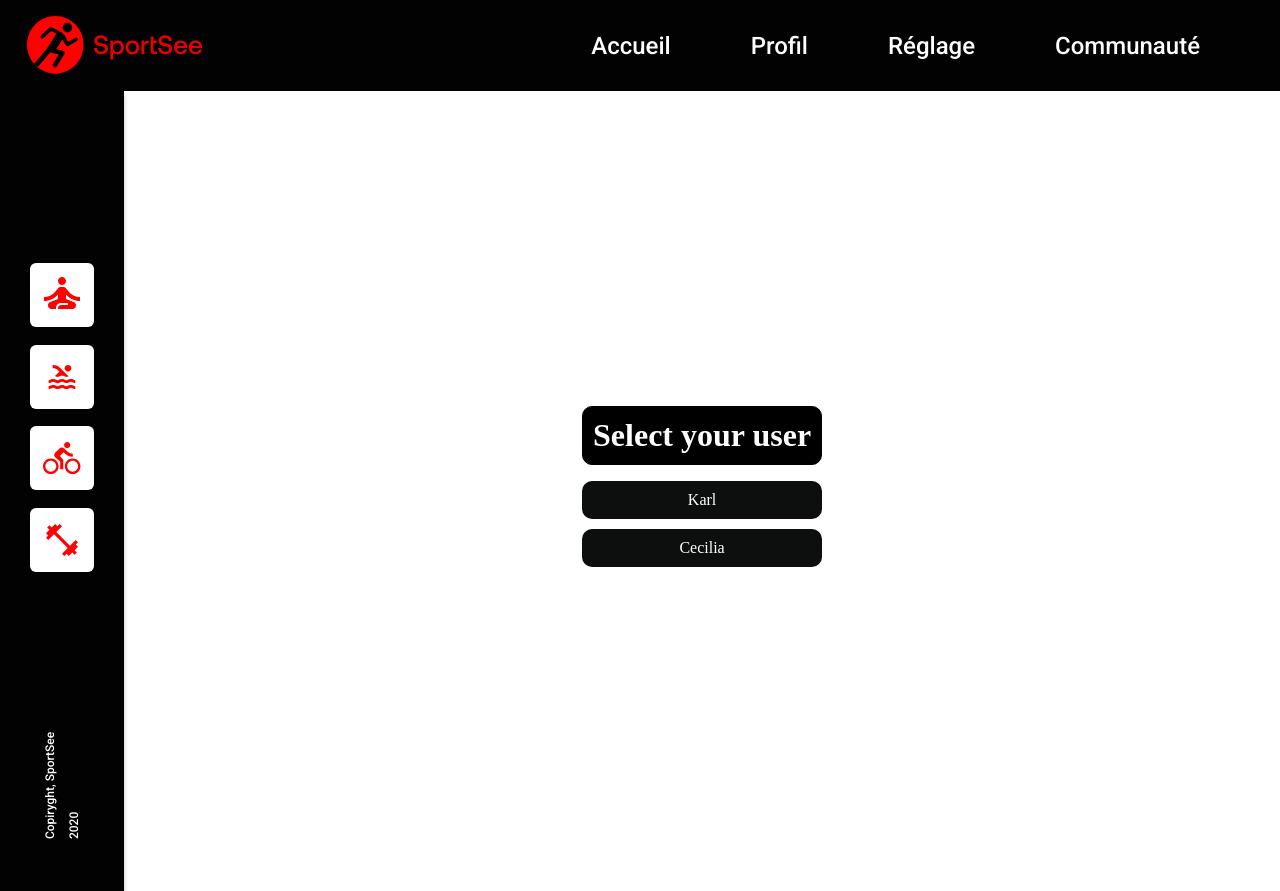
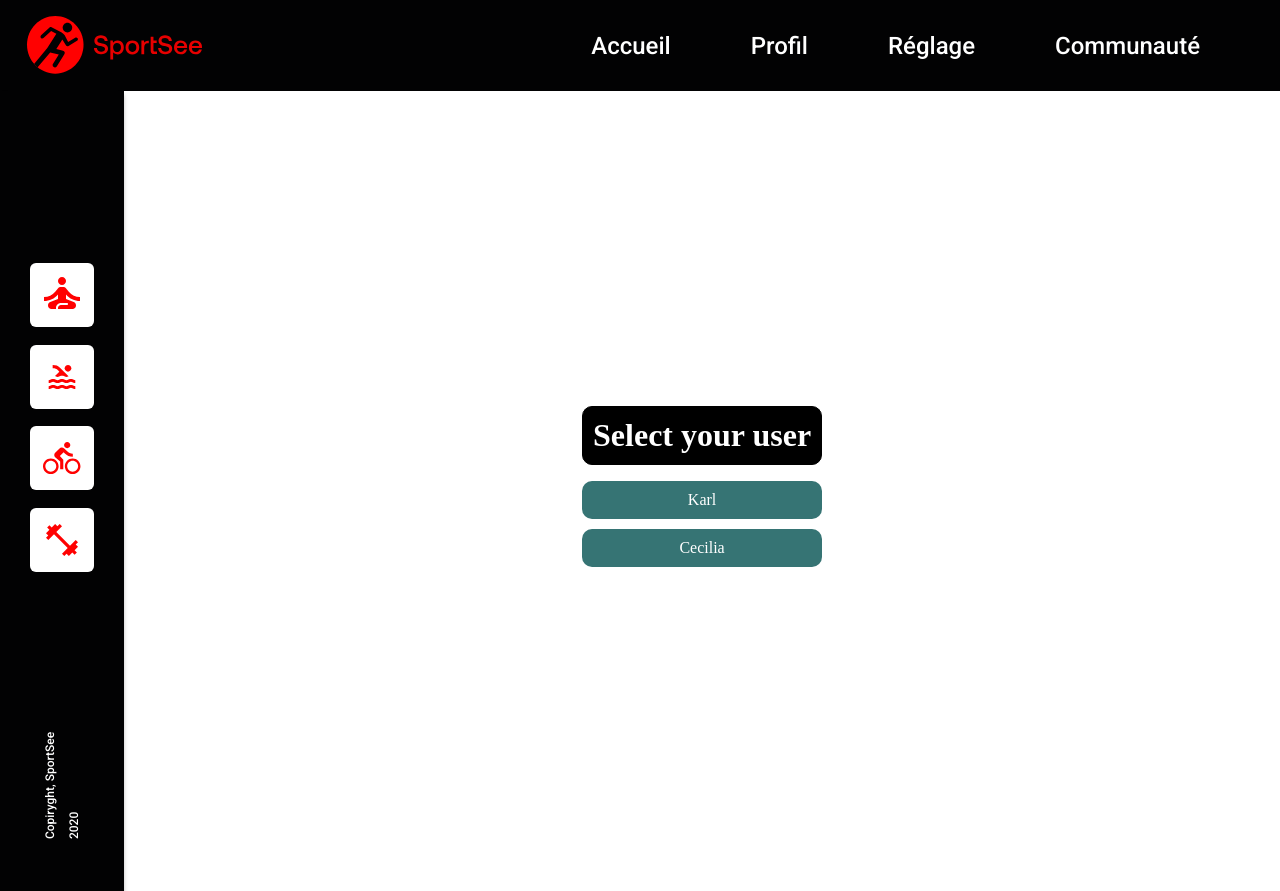
Before and after one commit to leothefrench/SportSee, a React (Vite) app: page / in a window 1280 px wide. Built offline with nearby package versions, Linux system fonts and the light colour scheme.

Commit message:
Modification CSS page choix utilisateur

```diff
--- a/src/pages/home.scss
+++ b/src/pages/home.scss
@@ -25,7 +25,7 @@
             padding: 10px 50px;
             text-decoration: none;
             border-radius: 10px;
-            background-color: rgb(13, 15, 15);
+            background-color: rgb(54, 116, 116);
             width: 240px;
             text-align: center;
             color: white;
```
